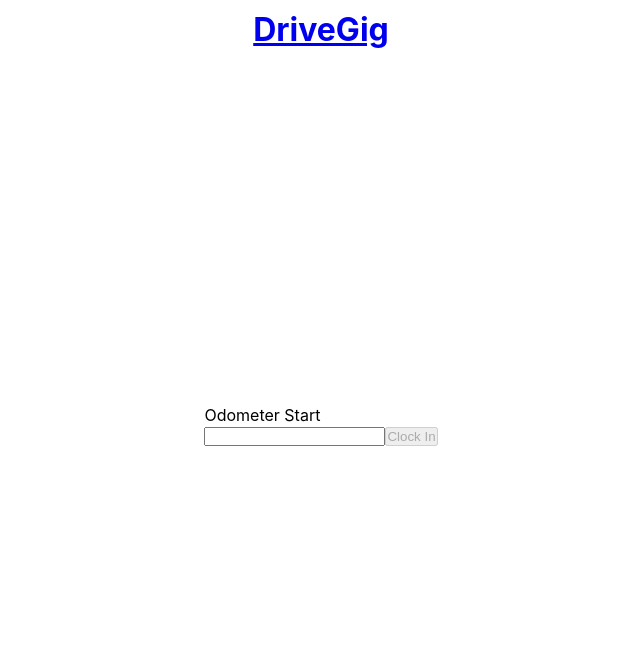
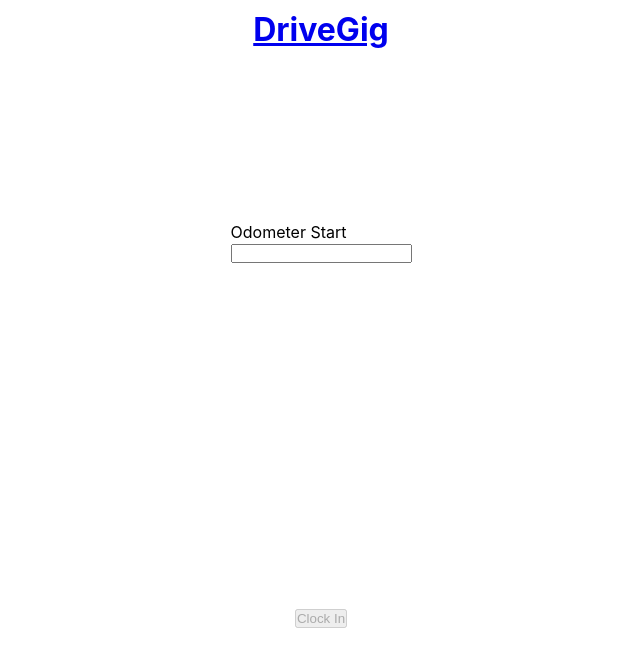
Before and after one commit to Harmtan13/DriveGig, a React (Create React App) app: page /shift in a window 1280 px wide. Shown: the top 666 px of the page, without its empty margins (319-959 px from the left). Built offline with nearby package versions, Linux system fonts and the light colour scheme.

Commit message:
Organized and refactored

```diff
--- a/src/App.js
+++ b/src/App.js
@@ -1,39 +1,23 @@
-import React from 'react';
-import {
-  BrowserRouter as Router,
-  Route,
-  Switch
-} from 'react-router-dom'
+import React, { useState } from 'react';
+
 import './App.css';
-import {Link} from 'react-router-dom';
+import AppRouter from './AppRouter';
 
-import Home from './components/Home';
-import Shift from './components/shift/Shift';
-import Gasform from './components/gas/GasForm';
-import Stats from './components/stats/Stats';
+export default function App() {
+  const [shift, setShift] = useState(JSON.parse(localStorage.getItem('shift')) || {
+    odometer: []
+  });
 
-function App() {
+  const shiftState = {
+    shift,
+    setShift
+  }
+
   return (
     <>
-    <Router>
-      <header>
-        <Link to='/'>
-          <h1>DriveGig</h1>
-        </Link>
-      </header>
-
-      <div className='container'>
-        <Switch>
-          <Route exact path='/' component = {Home}/>
-          <Route path='/shift' component={Shift}></Route>
-          <Route path='/gas' component={Gasform}></Route>
-          <Route path='/statistics' component={Stats}></Route>
-        </Switch>
-      </div>
-    </Router>
+      <AppRouter
+        {...shiftState}
+      />
     </>
   );
 }
-
-
-export default App;
--- /dev/null
+++ b/src/AppRouter.js
@@ -0,0 +1,55 @@
+import React from 'react';
+import {
+  BrowserRouter as Router,
+  Route,
+  Switch
+} from 'react-router-dom'
+
+import Nav from './Nav';
+import Home from './components/Home';
+import ShiftRouter from './components/shift/ShiftRouter';
+import Gasform from './components/gas/GasForm';
+import Stats from './components/stats/Stats';
+
+export default function AppRouter(shiftState) {
+  return (
+  <Router>
+    <Nav/>
+      <div className="container">
+        <Switch>
+          <Route exact
+            path='/'
+            render={() => (
+              <Home
+                {...shiftState}
+              />
+            )}
+          />
+
+          <Route
+            path='/shift'
+            render={() => (
+              <ShiftRouter
+                {...shiftState}
+              />
+            )}
+          />
+
+          <Route
+            path='/gas'
+            component={Gasform}
+          />
+
+          <Route
+            path='/statistics'
+            render={() => (
+              <Stats
+                {...shiftState}
+              />
+            )}
+          />
+        </Switch>
+      </div>
+  </Router>
+  )
+}
--- /dev/null
+++ b/src/Nav.js
@@ -0,0 +1,12 @@
+import React from 'react';
+import {Link} from 'react-router-dom';
+
+export default function Nav() {
+  return (
+    <header>
+      <Link to='/'>
+        <h1>DriveGig</h1>
+      </Link>
+    </header>
+  )
+}
--- a/src/components/Home.js
+++ b/src/components/Home.js
@@ -20,7 +20,7 @@ export default function Home() {
           </Button>
         </Link>
 
-        <Link to='/stats'>
+        <Link to='/statistics'>
           <Button>
             Statistics
           </Button>
--- a/src/components/shift/Shift.js
+++ /dev/null
@@ -1,67 +0,0 @@
-import React, { useState } from 'react';
-import {
-  Route,
-  Switch
-} from 'react-router-dom'
-import StartShift from './StartShift';
-import PauseShift from './PauseShift';
-import EndShift from './EndShift';
-import MainShift from './MainShift';
-import Trip from '../trip/Trip';
-
-
-export default function Shift({history}) {
-  const [shift, setShift] = useState(JSON.parse(localStorage.getItem('shift')) || {
-    odometer: []
-  });
-
-  return (
-    <>
-      <Switch>
-        <Route
-            exact
-            path='/shift'
-            render = {() => (
-              <StartShift
-                shift = {shift}
-                setShift = {setShift}
-            />
-            )}
-          />
-
-          <Route
-            path='/shift/main'
-            render= {() => (
-              <MainShift
-              shift= {shift}
-              />
-            )}
-          />
-
-          <Route
-            path='/shift/trip'
-            render = {() => (
-              <Trip
-              />
-            )}
-          />
-
-          <Route
-            path='/shift/paused'
-            render = { () => (
-              <PauseShift
-              />
-            )}
-          />
-
-          <Route
-            path='/shift/end'
-            render = { () => (
-              <EndShift
-              />
-            )}
-          />
-        </Switch>
-    </>
-  )
-}
--- /dev/null
+++ b/src/components/shift/ShiftRouter.js
@@ -0,0 +1,57 @@
+import React from 'react';
+import {Route} from 'react-router-dom';
+
+import StartShift from './StartShift';
+import PauseShift from './PauseShift';
+import EndShift from './EndShift';
+import MainShift from './MainShift';
+import Trip from '../trip/Trip';
+
+export default function ShiftRouter(shiftState) {
+  return (
+    <>
+      <Route
+        exact
+        path='/shift'
+        render ={() => (
+          <StartShift
+          {...shiftState}
+          />
+        )}
+      />
+
+      <Route
+        path='/shift/main'
+        render= {() => (
+          <MainShift
+          {...shiftState}
+          />
+        )}
+      />
+
+      <Route
+        path='/shift/trip'
+        render = {() => (
+          <Trip
+          />
+        )}
+      />
+
+      <Route
+        path='/shift/paused'
+        render = { () => (
+          <PauseShift
+          />
+        )}
+      />
+
+      <Route
+        path='/shift/end'
+        render = { () => (
+          <EndShift
+          />
+        )}
+      />
+    </>
+  )
+}
--- a/src/components/shift/StartShift.js
+++ b/src/components/shift/StartShift.js
@@ -1,24 +1,23 @@
 import React, { useState } from 'react';
-import {useHistory} from 'react-router-dom';
+import {Link} from 'react-router-dom';
 
-export default function ShiftStart(props) {
-  const {shift, setShift} = props;
-  const history = useHistory();
+export default function ShiftStart(shiftState) {
+  const {shift, setShift} = shiftState;
 
-  const [odometerStart, setOdometerStart] = useState(shift.odometer[0]);
+  const [odometerStart, setOdometerStart] = useState(shift.odometer[0] || '');
 
-  const addOdometerStart = () => {
-    const odometer = [...shift.odometer, [odometerStart]];
-    const updatedShift = {...shift, odometer};
+  const updateShift = () => {
+    const odometer = [Number(odometerStart)];
+    const timeStamp = [Date.now()];
+    const updatedShift = {...shift, odometer, timeStamp};
 
     setShift(updatedShift);
     localStorage.setItem('shift', JSON.stringify(updatedShift));
-
-    history.push('/shift/main')
+    console.log(updatedShift);
   }
 
   return (
-    <div>
+    <>
       <label htmlFor="odometer-start">
 
         <p>{odometerStart}</p>
@@ -33,13 +32,15 @@ export default function ShiftStart(props) {
         />
       </label>
 
+      <Link to='/shift/main'>
         <button
           type='submit'
-        onClick={() => addOdometerStart()}
+          onClick={() => updateShift()}
           disabled = {!odometerStart}
         >
           Clock In
         </button>
-    </div>
+      </Link>
+    </>
   )
 }
```
Lines whose indentation alone changed are shown as unchanged.
